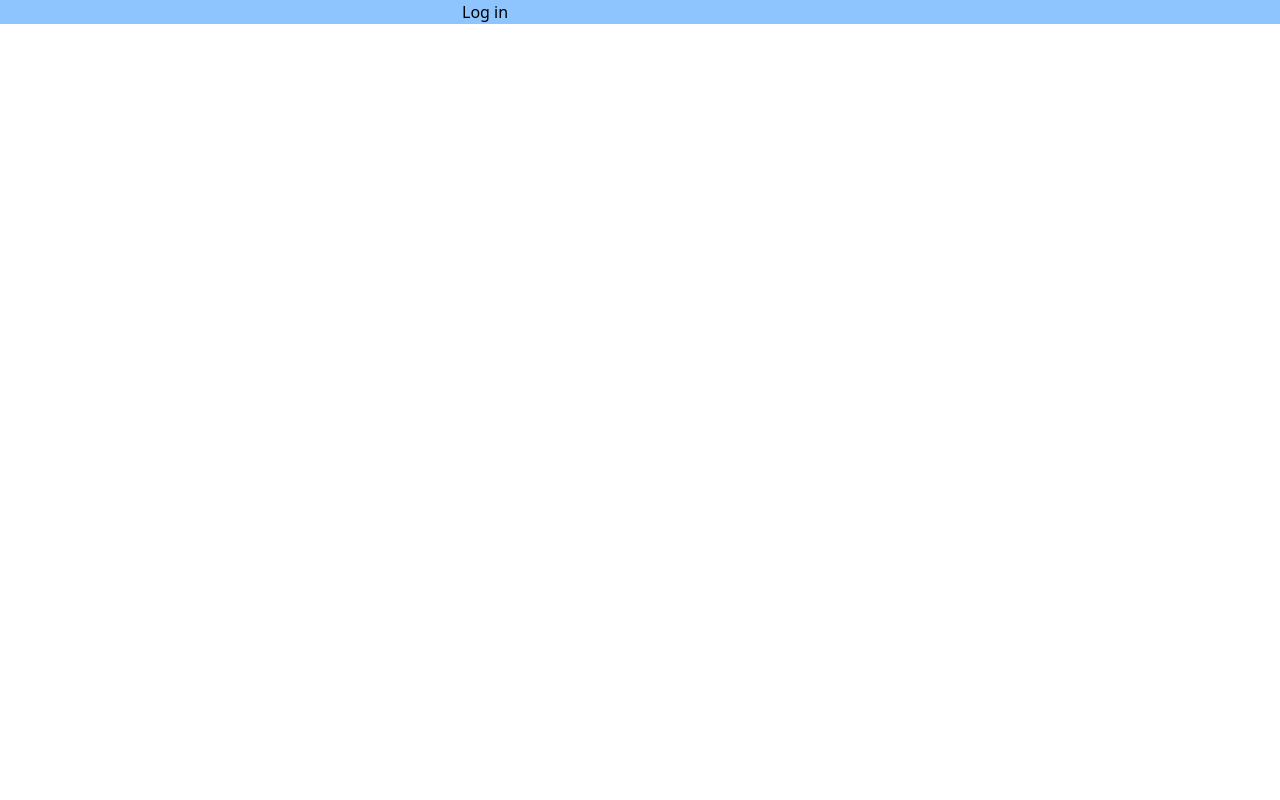
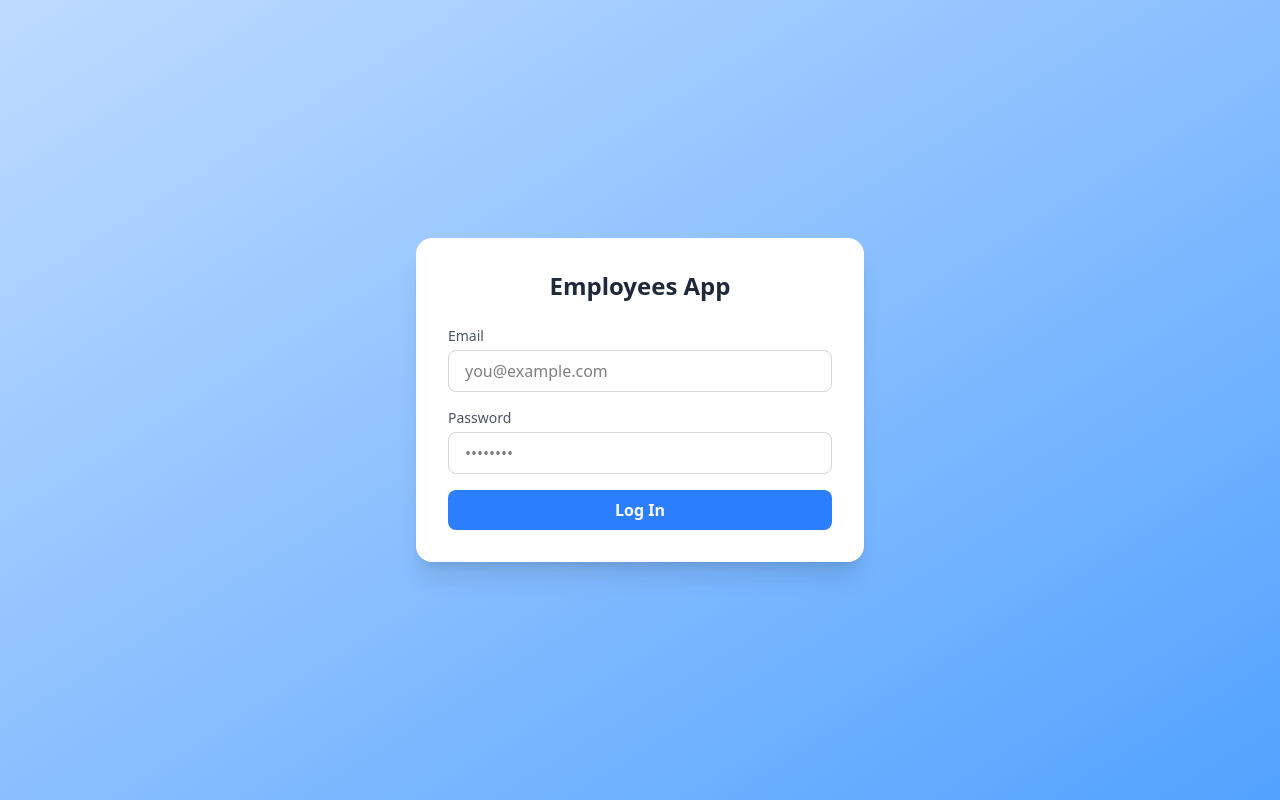
Before and after one commit to kristijan00b/Employees-App, a React (Vite) app: page /login in a window 1280 px wide. Built offline with nearby package versions, Linux system fonts and the light colour scheme; no server answers.

Commit message:
LogIn design

```diff
--- a/index.html
+++ b/index.html
@@ -2,9 +2,13 @@
 <html lang="en">
   <head>
     <meta charset="UTF-8" />
-    <link rel="icon" type="image/svg+xml" href="https://cdn-icons-png.freepik.com/512/622/622850.png" />
+    <link
+      rel="icon"
+      type="image/svg+xml"
+      href="https://cdn-icons-png.freepik.com/512/622/622850.png"
+    />
     <meta name="viewport" content="width=device-width, initial-scale=1.0" />
-    <title>Employee App</title>
+    <title>Employees App</title>
   </head>
   <body>
     <div id="root"></div>
--- a/src/App.jsx
+++ b/src/App.jsx
@@ -6,7 +6,6 @@ function App() {
 
   return (
     <div>
-      <h1>Employee App</h1>
       <Login />
     </div>
   );
--- a/src/components/Login.jsx
+++ b/src/components/Login.jsx
@@ -26,14 +26,48 @@ const Login = () => {
   };
 
   return (
-    <div className="bg-blue-300">
-      <form onSubmit={handleLogIn}>
-        <input type="email" onChange={(e) => setEmail(e.target.value)} />
-        <input type="password" onChange={(e) => setPassword(e.target.value)} />
-        <button type="submit" disabled={loading}>
-          Log in
-        </button>
-      </form>
+    <div className="min-h-screen flex items-center justify-center bg-gradient-to-br from-blue-200 to-blue-400">
+      <div className="bg-white p-8 rounded-2xl shadow-xl w-full max-w-md">
+        <h2 className="text-2xl font-bold text-center text-gray-800 mb-6">
+          Employees App
+        </h2>
+
+        <form onSubmit={handleLogIn} className="space-y-4">
+          <div>
+            <label className="block text-sm font-medium text-gray-600 mb-1">
+              Email
+            </label>
+            <input
+              type="email"
+              onChange={(e) => setEmail(e.target.value)}
+              className="w-full px-4 py-2 border border-gray-300 rounded-lg focus:ring-2 focus:ring-blue-400 focus:border-blue-400 outline-none transition"
+              placeholder="you@example.com"
+              required
+            />
+          </div>
+
+          <div>
+            <label className="block text-sm font-medium text-gray-600 mb-1">
+              Password
+            </label>
+            <input
+              type="password"
+              onChange={(e) => setPassword(e.target.value)}
+              className="w-full px-4 py-2 border border-gray-300 rounded-lg focus:ring-2 focus:ring-blue-400 focus:border-blue-400 outline-none transition"
+              placeholder="••••••••"
+              required
+            />
+          </div>
+
+          <button
+            type="submit"
+            disabled={loading}
+            className="w-full bg-blue-500 hover:bg-blue-600 text-white font-semibold py-2 rounded-lg transition disabled:opacity-50 disabled:cursor-not-allowed"
+          >
+            {loading ? "Logging in..." : "Log In"}
+          </button>
+        </form>
+      </div>
     </div>
   );
 };
```
